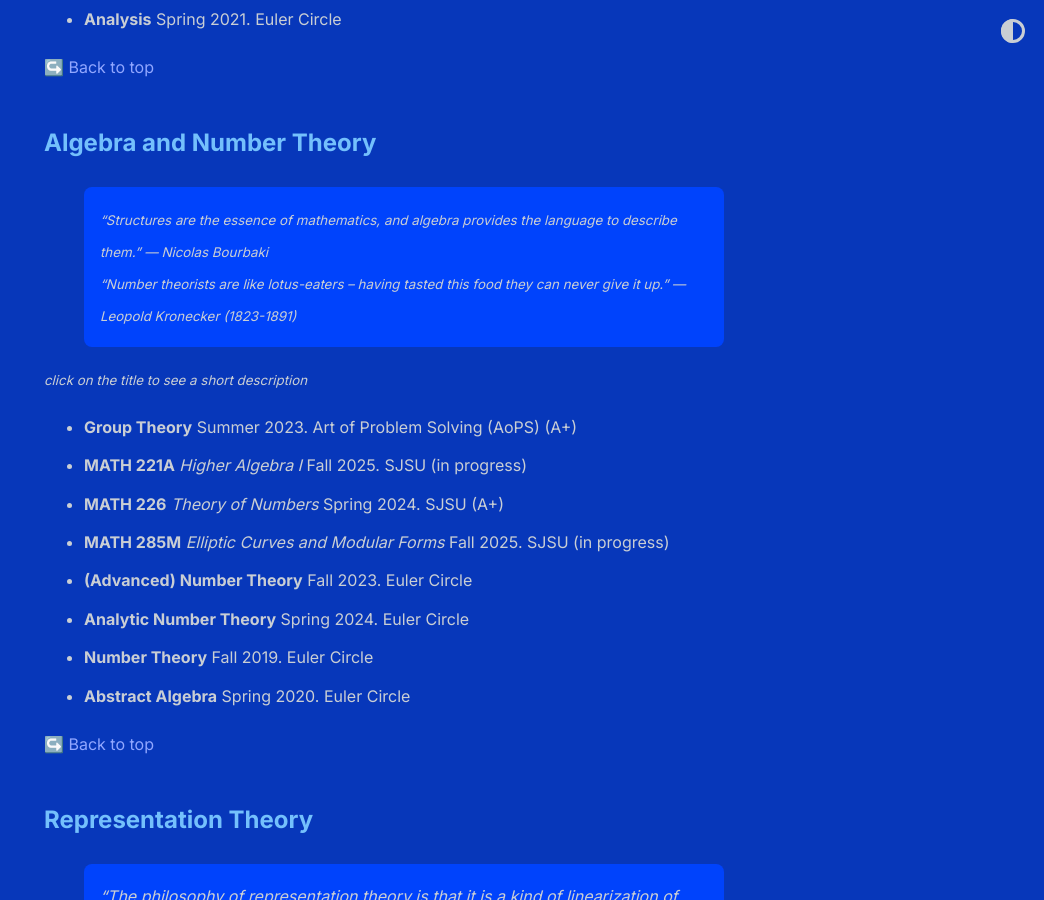
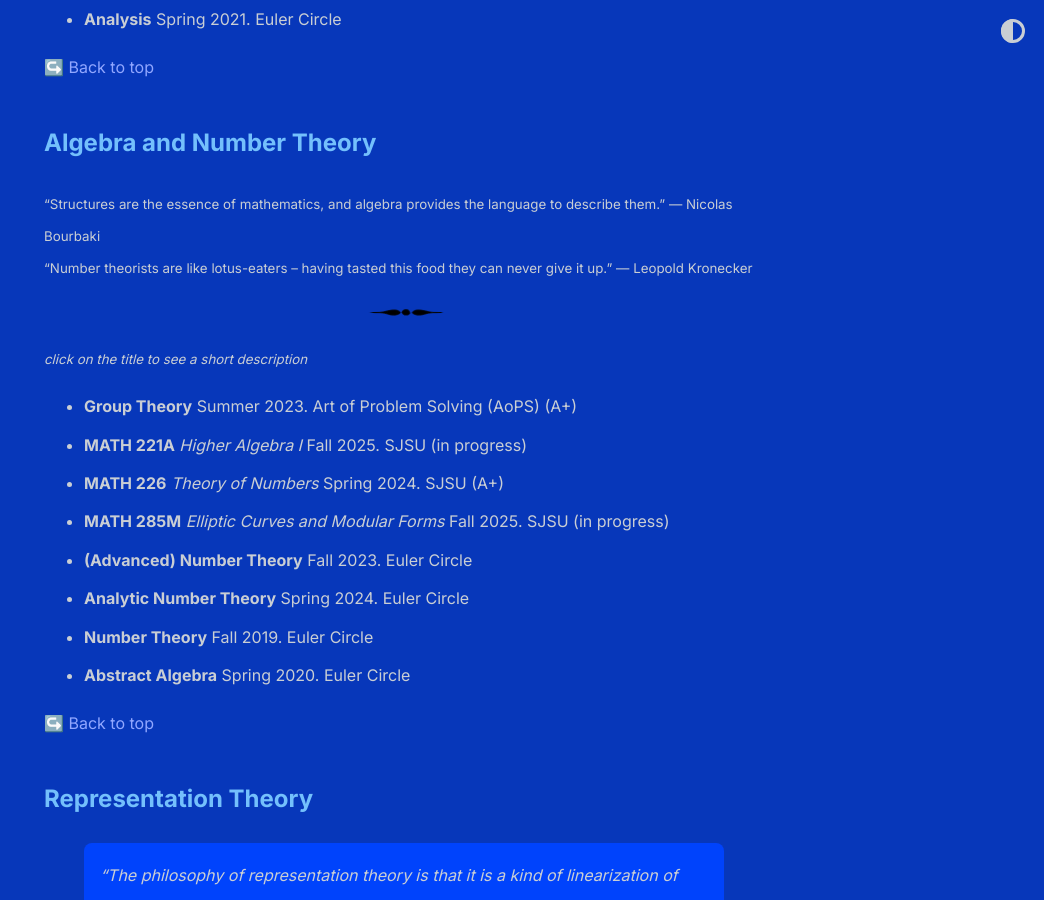
Before and after one commit to shihankanungo/shihankanungo.github.io, a Jekyll site: the page built from courses.md, in a window 1280 px wide and 900 px high, scrolled down 2092 px. Shown: the whole window, without its empty margins (236-1280 px from the left). Built offline with Jekyll 4.4.1, drawn with Linux system fonts in a browser that asks for light colours.

Commit message:
Update courses.md

```diff
--- a/courses.md
+++ b/courses.md
@@ -114,8 +114,10 @@ Here are the courses grouped by subject area, along with a short description of
 
 ## Algebra and Number Theory
 
-> <small>"Structures are the essence of mathematics, and algebra provides the language to describe them." --- Nicolas Bourbaki</small> <br>
-> <small>"Number theorists are like lotus-eaters -- having tasted this food they can never give it up." --- Leopold Kronecker (1823-1891)</small>
+<small>"Structures are the essence of mathematics, and algebra provides the language to describe them." --- Nicolas Bourbaki</small> <br>
+<small>"Number theorists are like lotus-eaters -- having tasted this food they can never give it up." --- Leopold Kronecker</small>
+
+![separator](images/septhin.png)
 
 <small><i>click on the title to see a short description</i></small>
 
```
